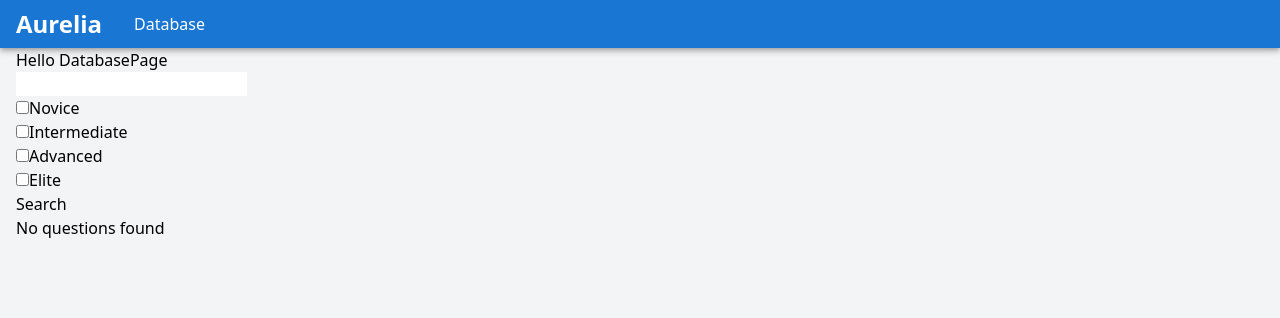
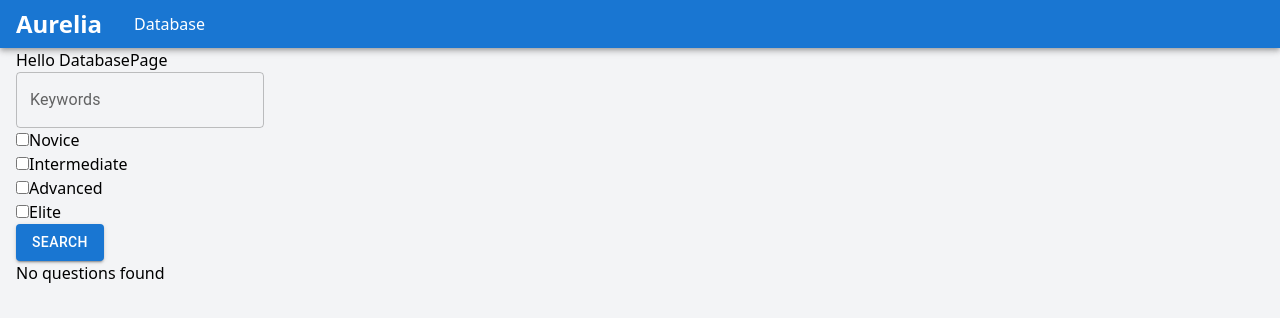
Before and after one commit to Aurelia-Certamen-Reader/Aurelia, a Next.js app: page /database in a window 1280 px wide. Shown: the top 318 px of the page. Built offline with nearby package versions, Linux system fonts and the light colour scheme.

Commit message:
Minor search form styling

```diff
--- a/app/database/page.jsx
+++ b/app/database/page.jsx
@@ -2,6 +2,8 @@
 
 import { useState } from "react";
 import { QuestionCard } from "../page";
+import Button from '@mui/material/Button';
+import TextField from '@mui/material/TextField';
 
 export default function DatabasePage() {
     const [questions, setQuestions] = useState([])
@@ -17,18 +19,16 @@ export default function DatabasePage() {
                 </ul>
             </>
         }
-
-
     </>);
 
     function DatabaseSearch() {
         return (<form onSubmit={handleSearch}>
-            <input type="text" name="keywords" /> <br />
+            <TextField id="keywords" label="Keywords" variant="outlined" name="keywords" /> <br />
             <label><input type="checkbox" name="difficulty" value="novice" />Novice</label><br />
             <label><input type="checkbox" name="difficulty" value="intermediate" />Intermediate</label><br />
             <label><input type="checkbox" name="difficulty" value="advanced" />Advanced</label><br />
             <label><input type="checkbox" name="difficulty" value="elite" />Elite</label><br />
-            <button type="submit">Search</button>
+            <Button type="submit" variant="contained">Search</Button>
         </form>)
     }
 
```
